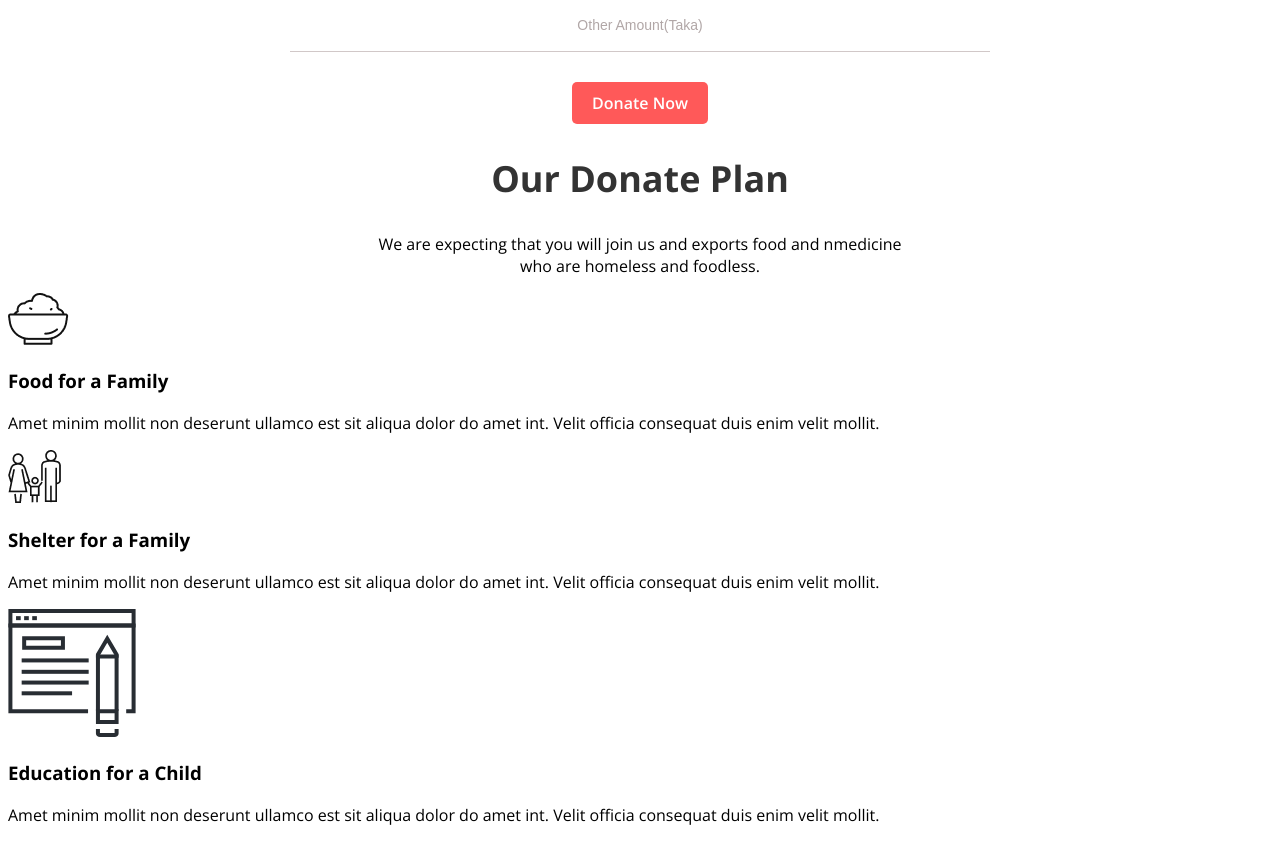
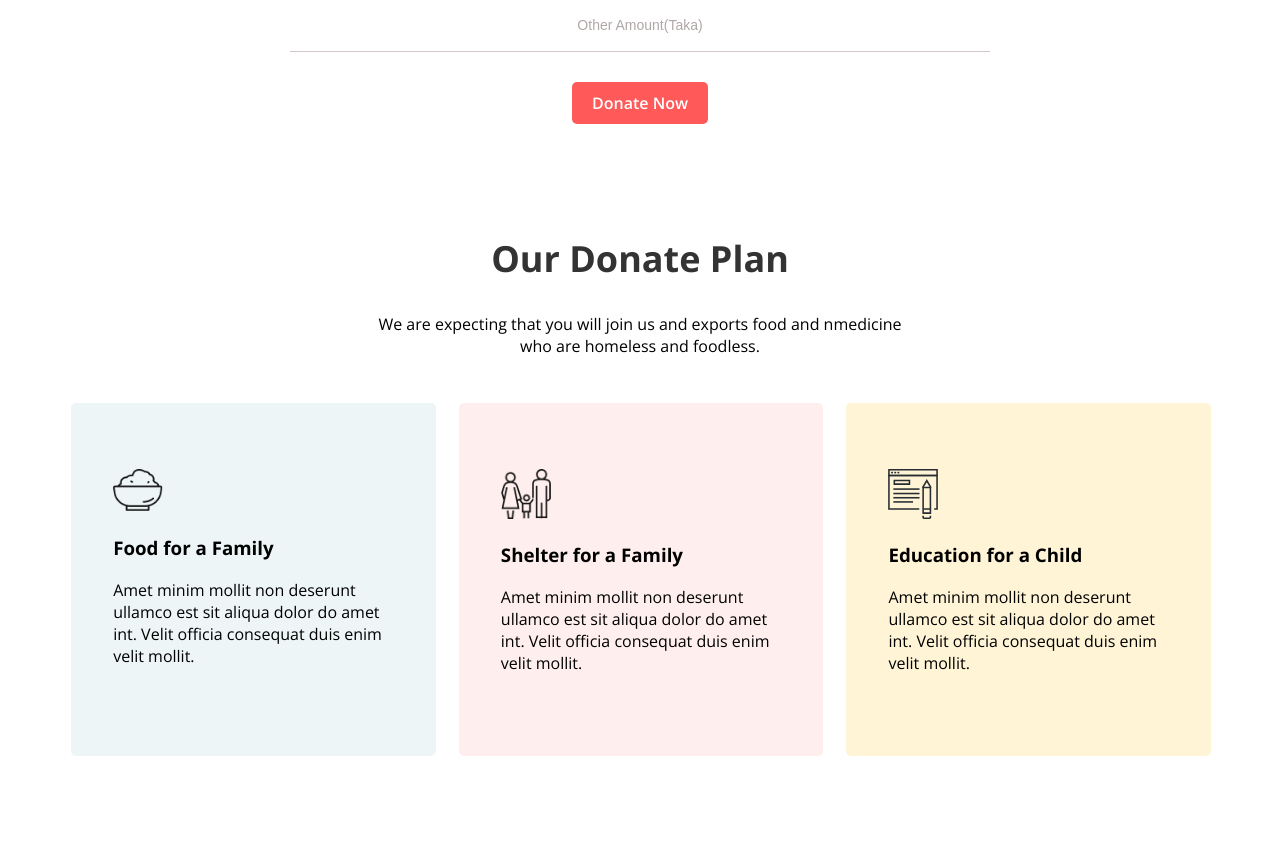
Before and after one commit to zahidupm/donate-today, a plain HTML site: page index.html in a window 1280 px wide. Shown: the part 980-1824 px from the top of the page. Drawn offline with nearby package versions, Linux system fonts and the light colour scheme.

Commit message:
plan-style

```diff
--- a/index.html
+++ b/index.html
@@ -54,9 +54,9 @@
                 <p>We are expecting that you will join us and exports food and nmedicine <br>who are homeless and foodless.</p>
             </div>
             <div class="plannig-items">
-                <div class="single-plan-item">
+                <div class="single-plan-item family-plan">
                     <div class="icon"><img src="icons/food.png" alt=""></div>
-                    <div class="plan-details family-plan">
+                    <div class="plan-details">
                         <h3>Food for a Family</h3>
                         <p>Amet minim mollit non deserunt
                         ullamco est sit aliqua dolor do amet
@@ -64,9 +64,9 @@
                         velit mollit.</p>
                     </div>
                 </div>
-                <div class="single-plan-item">
+                <div class="single-plan-item shelter-plan">
                     <div class="icon"><img src="icons/shelter.png" alt=""></div>
-                    <div class="plan-details shelter-plan">
+                    <div class="plan-details">
                         <h3>Shelter for a Family</h3>
                         <p>Amet minim mollit non deserunt
                         ullamco est sit aliqua dolor do amet
@@ -74,9 +74,9 @@
                         velit mollit.</p>
                     </div>
                 </div>
-                <div class="single-plan-item">
+                <div class="single-plan-item education-plan">
                     <div class="icon"><img src="icons/icon4.svg" alt=""></div>
-                    <div class="plan-details education-plan">
+                    <div class="plan-details">
                         <h3>Education for a Child</h3>
                         <p>Amet minim mollit non deserunt
                         ullamco est sit aliqua dolor do amet
--- a/style.css
+++ b/style.css
@@ -36,7 +36,7 @@ body{
     width: 100%;
     background: #333;
     content: "";
-    opacity: .5;
+    opacity: .7;
     z-index: -1;
 }
 .boxed-btn {
@@ -113,3 +113,36 @@ body{
 .other-price .boxed-btn:hover {
     background: #333;
 }
+.plannig-items {
+    display: flex;
+}
+.plannig-items {
+    margin-left: 5%;
+    margin-right: 3%;
+    padding-top: 30px;
+}
+
+.single-plan-item {
+    width: 33.33%;
+    background: #EDF5F6;
+    margin-right: 2%;
+    border-radius: 5px;
+    padding: 66px 42px;
+}
+
+.icon img {
+    max-height: 50px;
+    max-width: 50px;
+}
+
+.single-plan-item.shelter-plan {
+    background: #FFEEEE;
+}
+
+.single-plan-item.education-plan {
+    background: #FFF4D6;
+}
+
+.donate-plan-area {
+    padding: 80px 0;
+}
```
